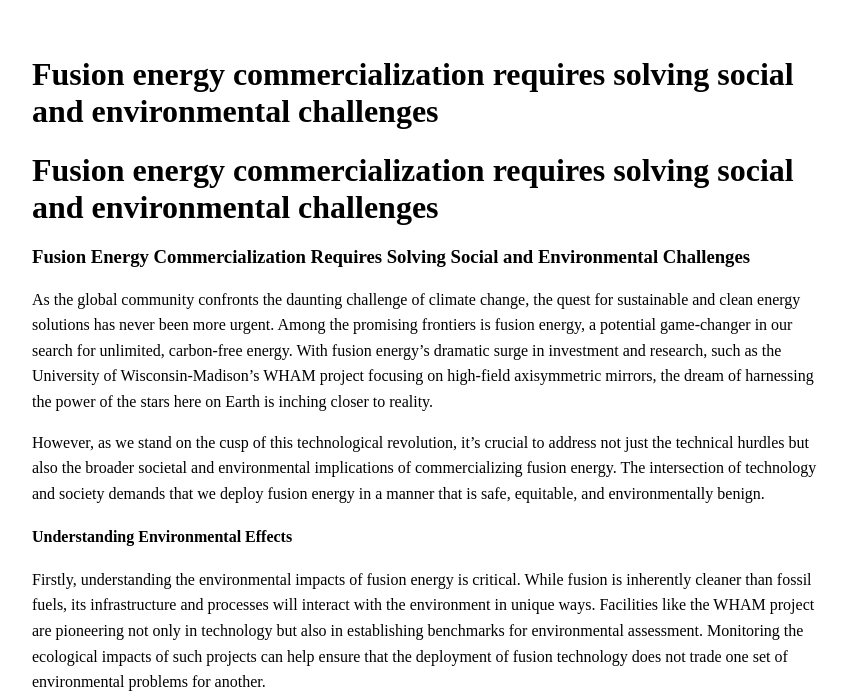
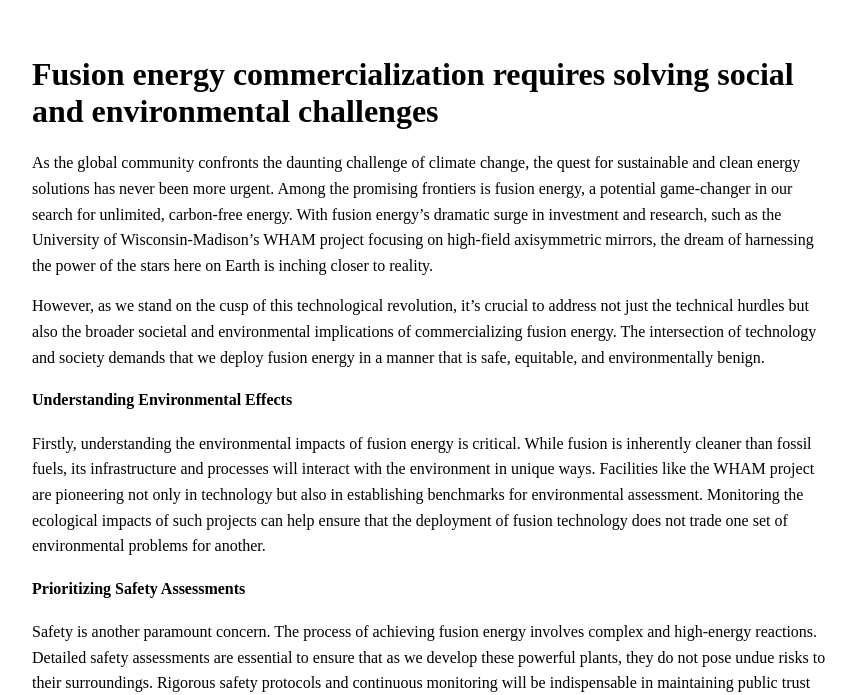
Before and after one commit to hyperpoint/hyperpoint.github.io, a Jekyll site: the page built from _posts/2024-03-01-0950fec4cb8454c4e9ade61cf7aff3b8-fusion-energy-commercialization-requires-solving-social-and-environmental-challenges.md, in a window 1280 px wide and 900 px high, cut to the strip 205-900 px from the top of the window. Shown: the whole strip, without its empty margins (208-1064 px from the left). Built offline with Jekyll 4.4.1, drawn with Linux system fonts in a browser that asks for light colours.

Commit message:
Update 2024-03-01-0950fec4cb8454c4e9ade61cf7aff3b8-fusion-energy-commercialization-requires-solving-social-and-environmental-challenges.md

```diff
--- a/_posts/2024-03-01-0950fec4cb8454c4e9ade61cf7aff3b8-fusion-energy-commercialization-requires-solving-social-and-environmental-challenges.md
+++ b/_posts/2024-03-01-0950fec4cb8454c4e9ade61cf7aff3b8-fusion-energy-commercialization-requires-solving-social-and-environmental-challenges.md
@@ -8,10 +8,6 @@ author: Travis Frye
 note: This article was generated with AI assistance using the Fusion Authority Engine, orchestrated by Travis Frye.
 collaboration: In collaboration with leading fusion research entities.
 ---
-
-# Fusion energy commercialization requires solving social and environmental challenges
-
-### Fusion Energy Commercialization Requires Solving Social and Environmental Challenges
 
 As the global community confronts the daunting challenge of climate change, the quest for sustainable and clean energy solutions has never been more urgent. Among the promising frontiers is fusion energy, a potential game-changer in our search for unlimited, carbon-free energy. With fusion energy's dramatic surge in investment and research, such as the University of Wisconsin-Madison’s WHAM project focusing on high-field axisymmetric mirrors, the dream of harnessing the power of the stars here on Earth is inching closer to reality.
 
```
